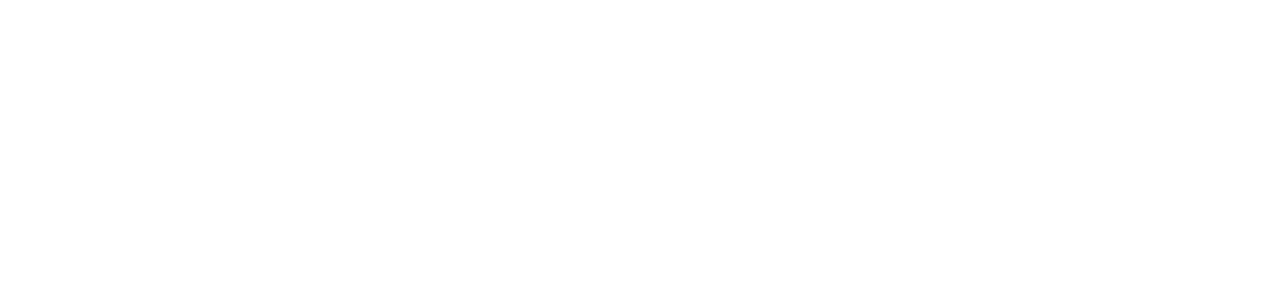
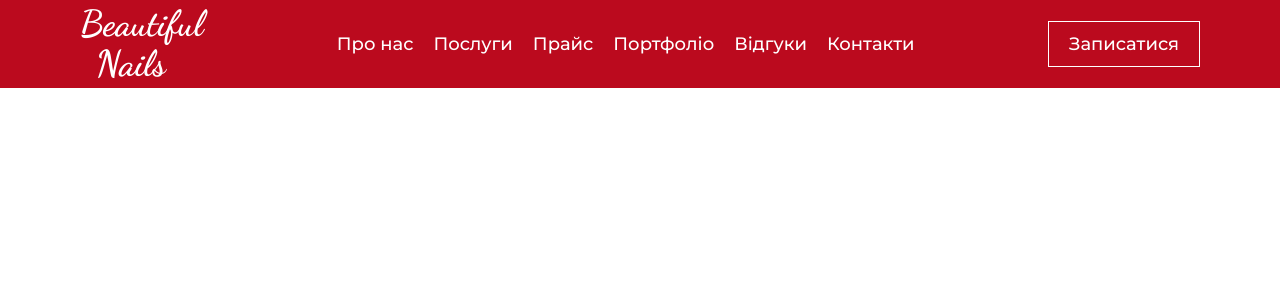
Before and after one commit to mariastetciuk/nails-next, a Next.js app: page / in a window 1280 px wide. Shown: the top 300 px of the page. Built offline with nearby package versions, Linux system fonts and the light colour scheme.

Commit message:
add base color

```diff
--- a/tailwind.config.ts
+++ b/tailwind.config.ts
@@ -8,9 +8,29 @@
   ],
   theme: {
     extend: {
-
+      colors: {
+        red: '#bb0a1e',
+        black: '#0A0A0A',
+        accent: '#FEE41F',
+        lemon: '#FFF5A5',
+        darkgray: '#565656',
+        graphite: '#4D4D4D',
+        disabled: '#A9A9A9',
+        darkyellow: '#B1A016',
+        lightyellow: '#FFFDED',
+        yellowshadow: '#DEDCCD',
+        lightgrey: '#F3F3F5'
+      },
+      fontFamily: {
+        namu: ['namu', 'sans-serif']
+      }
     },
-  },
+    screens: {
+      sm: '320px',
+      md: '768px',
+      lg: '1280px'
+    }
+    },
   plugins: [],
 }
 export default config
```
